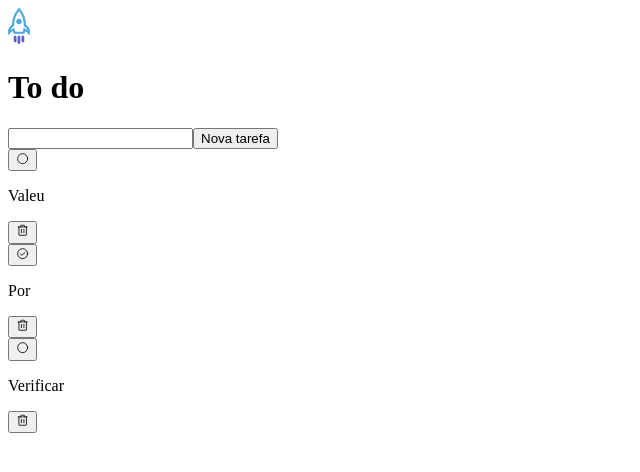
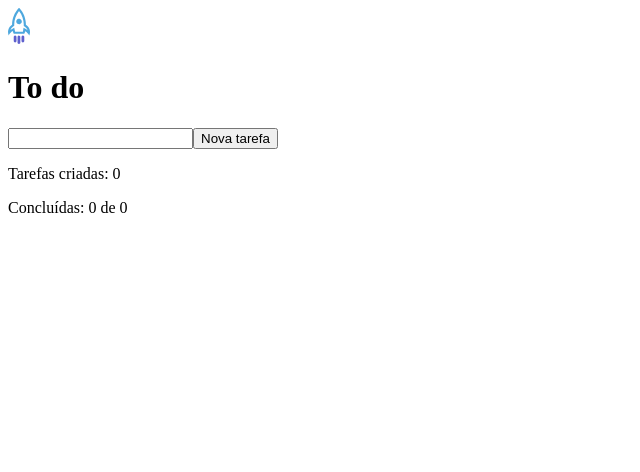
Before and after one commit to LuizGuerreiro/To-Do-React, a React (Vite) app: page / in a window 1280 px wide. Shown: the top 472 px of the page, without its empty margins (0-640 px from the left). Built offline with nearby package versions, Linux system fonts and the light colour scheme.

Commit message:
Task counters

```diff
--- /dev/null
+++ b/src/components/Counters.tsx
@@ -0,0 +1,13 @@
+interface CountersProps {
+  totalTasks: number,
+  finishedTasks: number
+}
+
+export function Counters({totalTasks, finishedTasks}:CountersProps) {
+  return (
+    <div className="counters">
+      <p>Tarefas criadas: {totalTasks}</p>
+      <p>Concluídas: {finishedTasks} de {totalTasks}</p>
+    </div>
+  )
+}
--- a/src/components/TaskList.tsx
+++ b/src/components/TaskList.tsx
@@ -1,12 +1,19 @@
 import { ChangeEvent, FormEvent, useState } from "react"
+import { Counters } from "./Counters"
 import { Task } from "./Task"
 
 export function TaskList() {
   const [tasks, setTasks] = useState([
-    {id: "1", checked:false, content:"Valeu"},
-    {id: "2", checked:true, content:"Por"},
-    {id: "3", checked:false, content:"Verificar"}
+    {id: "0", checked:false, content:""}
   ])
+
+  const totalTasks = tasks.length - 1
+  let finishedTasks = 0
+  for (const task of tasks) {
+    if (task.checked) {
+      finishedTasks += 1
+    }
+  }
 
   const [newTaskContent, setNewTaskContent] = useState("")
 
@@ -57,7 +64,11 @@ export function TaskList() {
           Nova tarefa
         </button>
       </form>
+      <Counters totalTasks={totalTasks} finishedTasks={finishedTasks}/>
       {tasks.map(task => {
+        if(task.id === "0") {
+          return
+        } else {
           return (
             <Task
               id={task.id}
@@ -68,6 +79,7 @@ export function TaskList() {
               deleteTask={deleteTask}
             />
           )
+        }
       })}
     </div>
   )
```
Lines whose indentation alone changed are shown as unchanged.
